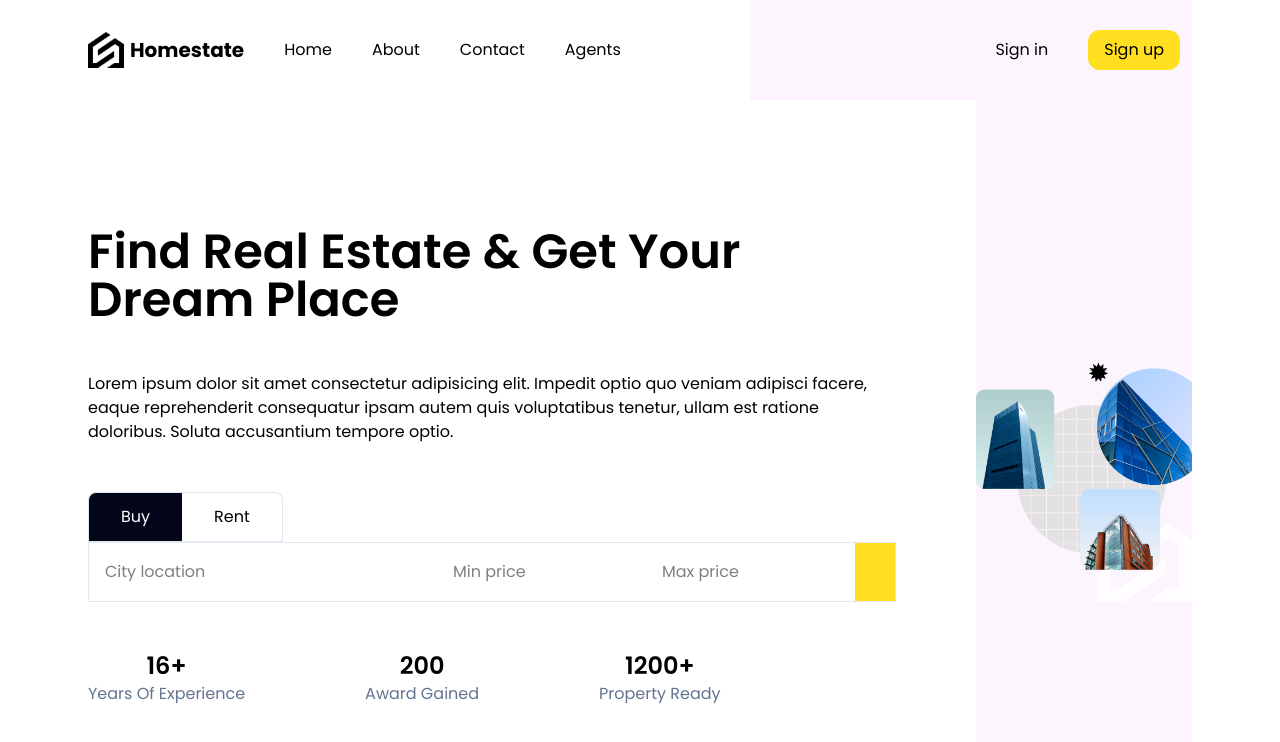
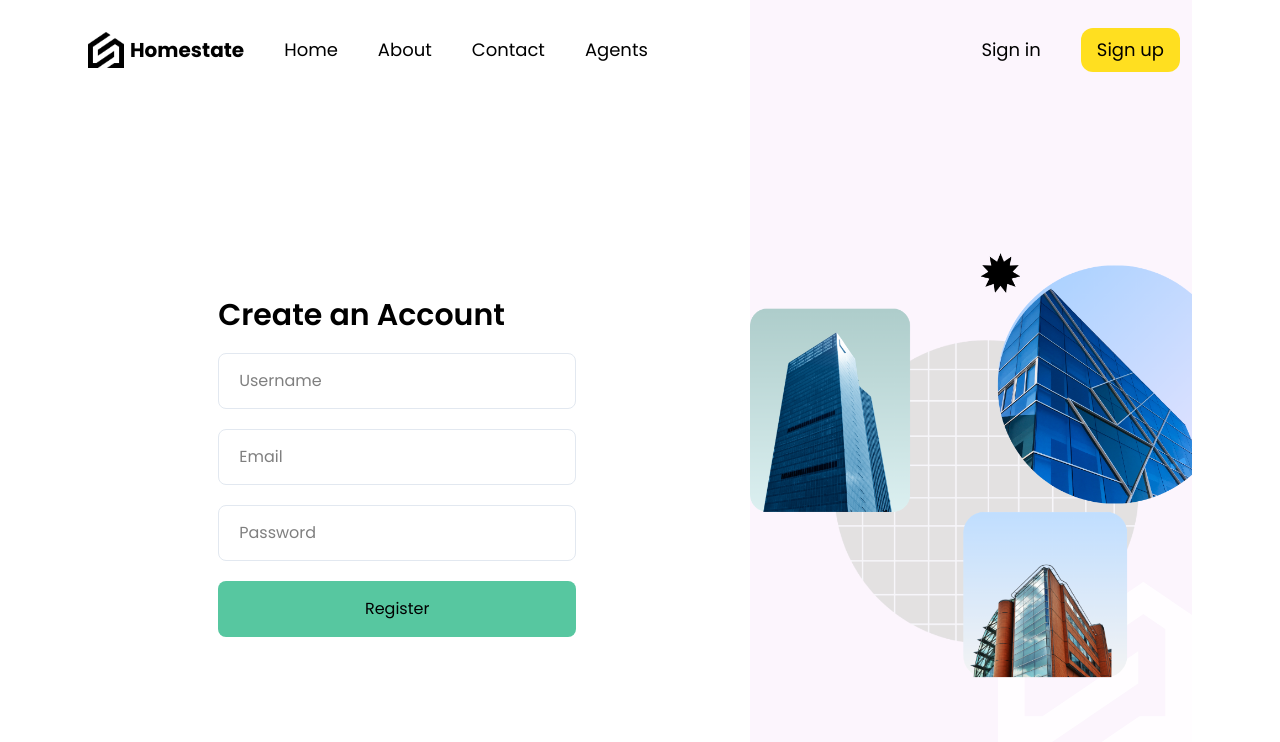
Before and after one commit to siddiqm1/real-estate, a React (Vite) app in the folder client/: page / in a window 1280 px wide. Shown: the top 742 px of the page. Built offline with nearby package versions, Linux system fonts and the light colour scheme.

Commit message:
add regiter page

```diff
--- a/client/src/App.jsx
+++ b/client/src/App.jsx
@@ -1,5 +1,6 @@
 import Navbar from "./components/Navbar";
 import HomePage from "./routes/HomePage";
+import Register from "./routes/Register";
 
 function App() {
   return (
@@ -9,7 +10,7 @@ function App() {
           <Navbar />
         </div>
         <div className="h-11/12">
-          <HomePage />
+          <Register />
         </div>
       </div>
     </>
--- a/client/src/components/Navbar.jsx
+++ b/client/src/components/Navbar.jsx
@@ -16,28 +16,28 @@ const Navbar = () => {
           </span>
         </a>
         <div className="gap-10 items-center hidden md:flex">
-          <a href="" className="transition-all hover:scale-[1.05]">
+          <a href="" className="transition-all hover:scale-[1.05] xl:text-lg">
             Home
           </a>
-          <a href="" className="transition-all hover:scale-[1.05]">
+          <a href="" className="transition-all hover:scale-[1.05] xl:text-lg">
             About
           </a>
-          <a href="" className="transition-all hover:scale-[1.05]">
+          <a href="" className="transition-all hover:scale-[1.05] xl:text-lg">
             Contact
           </a>
-          <a href="" className="transition-all hover:scale-[1.05]">
+          <a href="" className="transition-all hover:scale-[1.05] xl:text-lg">
             Agents
           </a>
         </div>
       </div>
       <div className="flex-[2] h-[100%] items-center flex justify-end md:bg-transparent lg:bg-[#fcf5fd]">
         <div className="hidden md:flex items-center gap-10 px-3">
-          <a href="" className="transition-all hover:scale-[1.05]">
+          <a href="" className="transition-all hover:scale-[1.05] xl:text-lg">
             Sign in
           </a>
           <a
             href=""
-            className="transition-all hover:scale-[1.05] px-4 py-2 bg-yellow-300 rounded-xl"
+            className="transition-all hover:scale-[1.05] xl:text-lg px-4 py-2 bg-yellow-300 rounded-xl"
           >
             Sign up
           </a>
@@ -50,7 +50,7 @@ const Navbar = () => {
         </div>
         <div
           className={`absolute bg-slate-900 text-white h-screen w-[50%] top-0 transition-all ease-in-out duration-800 flex flex-col justify-center items-center md:hidden gap-10 ${
-            open ? "right-0" : "right-[-50%]"
+            open ? "right-0" : "hidden"
           }`}
         >
           <a href="" className="transition-all hover:scale-[1.05]">
--- a/client/src/components/SearchBar.jsx
+++ b/client/src/components/SearchBar.jsx
@@ -32,15 +32,20 @@ const SearchBar = () => {
           );
         })}
       </div>
-      <form className="border border-slate-200 flex justify-between items-center h-15 w-full">
-        <input type="text" name="location" placeholder="City location" className="px-4 h-full" />
+      <form className="w-full border border-slate-200 flex flex-col h-fit lg:gap-0 lg:flex lg:flex-row lg:justify-between lg:items-center lg:h-12 xl:h-15">
+        <input
+          type="text"
+          name="location"
+          placeholder="City location"
+          className="w-full h-14 px-3 lg:px-2 xl:px-4 lg:h-full border border-slate-200"
+        />
         <input
           type="number"
           name="minPrice"
           placeholder="Min price"
           min={0}
           max={100000000}
-          className="px-4 h-full"
+          className="w-full h-14 px-3 border border-slate-200 lg:px-2 xl:px-4 lg:h-full"
         />
         <input
           type="number"
@@ -48,10 +53,10 @@ const SearchBar = () => {
           placeholder="Max price"
           min={0}
           max={100000000}
-          className="px-4 h-full"
+          className="w-full h-14 px-3 border border-slate-200 lg:px-2 xl:px-4 lg:h-full"
         />
-        <button className="bg-yellow-300 px-5 h-full">
-          <img src="/search.png" alt="tombol" className="w-5" />
+        <button className="bg-yellow-300 px-5 w-full h-10 lg:w-30 lg:h-full">
+          <img src="/search.png" alt="tombol" className="w-6 lg:w-5 mx-auto" />
         </button>
       </form>
     </div>
--- a/client/src/routes/HomePage.jsx
+++ b/client/src/routes/HomePage.jsx
@@ -3,36 +3,36 @@ import SearchBar from "../components/SearchBar";
 
 const HomePage = () => {
   return (
-    <div className="flex h-[100%]">
+    <div className="flex flex-col lg:flex-row h-[100%] w-full">
       <div className="flex-[3]">
-        <div className="h-full flex flex-col justify-center gap-12 pr-20">
-          <h1 className="lg:text-3xl xl:text-5xl font-semibold">Find Real Estate & Get Your Dream Place</h1>
-          <p className="">
+        <div className="h-full flex flex-col justify-center gap-16 md:gap-12 lg:pr-[44px] w-full">
+          <h1 className="text-2xl md:text-3xl xl:text-5xl font-semibold">Find Real Estate & Get Your Dream Place</h1>
+          <p className="text-sm max-w-[350px] text-justify sm:text-lg sm:max-w-2xl lg:text-lg">
             Lorem ipsum dolor sit amet consectetur adipisicing elit. Impedit
             optio quo veniam adipisci facere, eaque reprehenderit consequatur
             ipsam autem quis voluptatibus tenetur, ullam est ratione doloribus.
             Soluta accusantium tempore optio.
           </p>
 
-            <SearchBar />
+          <SearchBar />
 
-          <div className="flex gap-30">
+          <div className="flex w-full gap-15 sm:justify-center lg:gap-30 mb-12">
             <div className="flex flex-col items-center">
-                <h1 className="lg:text-2xl font-semibold">16+</h1>
-                <h3 className="capitalize text-slate-500">years of experience</h3>
+                <h1 className="text-xl lg:text-2xl font-semibold">16+</h1>
+                <h3 className="text-sm lg:text-md xl:text-lg capitalize text-slate-500">years of experience</h3>
             </div>
             <div className="flex flex-col items-center">
-                <h1 className="lg:text-2xl font-semibold">200</h1>
-                <h3 className="capitalize text-slate-500">award gained</h3>
+                <h1 className="text-xl lg:text-2xl font-semibold">200</h1>
+                <h3 className="text-sm lg:text-md xl:text-lg capitalize text-slate-500">award gained</h3>
             </div>
             <div className="flex flex-col items-center">
-                <h1 className="lg:text-2xl font-semibold">1200+</h1>
-                <h3 className="capitalize text-slate-500">property ready</h3>
+                <h1 className="text-xl lg:text-2xl font-semibold">1200+</h1>
+                <h3 className="text-sm lg:text-md xl:text-lg capitalize text-slate-500">property ready</h3>
             </div>
           </div>
         </div>
       </div>
-      <div className="flex-[2] flex lg:bg-[#fcf5fd] relative items-center">
+      <div className="flex-[2] lg:bg-[#fcf5fd] relative items-center hidden lg:flex">
         <img src="/bg.png" alt="background" className="w-full absolute" />
       </div>
     </div>
--- /dev/null
+++ b/client/src/routes/Register.jsx
@@ -0,0 +1,27 @@
+import React from "react";
+import SearchBar from "../components/SearchBar";
+
+const Register = () => {
+  return (
+    <div className="flex flex-col lg:flex-row h-[100%] w-full">
+      <div className="flex-[3]">
+        <div className="h-full flex flex-col justify-center gap-16 md:gap-12 lg:pr-[44px] w-full items-center">
+          <div className="flex flex-col gap-5">
+            <h1 className="text-3xl font-semibold">Create an Account</h1>
+            <form action="" className="flex flex-col h-fit w-full gap-5">
+                <input type="text" name="username" placeholder="Username" className="h-14 rounded-lg border border-slate-200 w-full px-5" />
+                <input type="text" name="email" placeholder="Email" className="h-14 rounded-lg border border-slate-200 w-full px-5" />
+                <input type="text" name="password" placeholder="Password" className="h-14 rounded-lg border border-slate-200 w-full px-5" />
+                <button className="w-full bg-[#57c7a0] h-14 rounded-lg">Register</button>
+            </form>
+          </div>
+        </div>
+      </div>
+      <div className="flex-[2] lg:bg-[#fcf5fd] relative items-center hidden lg:flex">
+        <img src="/bg.png" alt="background" className="w-full absolute" />
+      </div>
+    </div>
+  );
+};
+
+export default Register;
```
